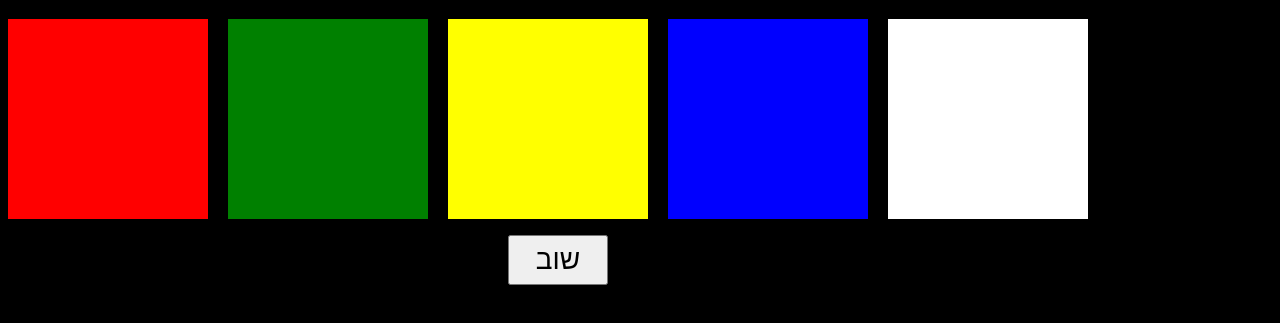
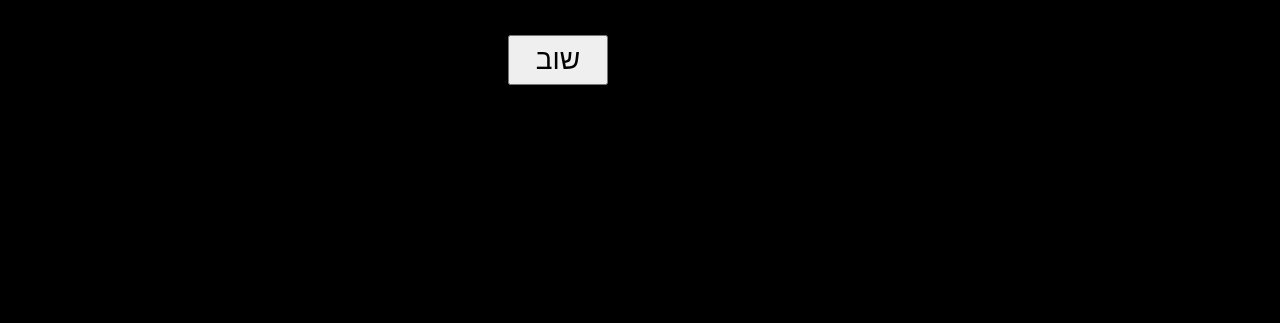
Before and after one commit to roybass/impostor-or-not, a plain HTML site: page index.html in a window 1280 px wide. Shown: the part 61-384 px from the top of the page. Drawn offline with Linux system fonts and the light colour scheme.

Commit message:
Update index.html

```diff
--- a/index.html
+++ b/index.html
@@ -2,25 +2,21 @@
 <html lang="en" >
 <head>
   <meta charset="UTF-8">
-  <title>Impostor Or Not</title>
+  <title>CodePen - A Pen by Roy Bass</title>
   <link rel="stylesheet" href="./style.css">
 
 </head>
 <body>
 <!-- partial:index.partial.html -->
-<body>
-  <h1> ?האם אתה אימפוסטר </h1>
-  <div class="grid-container">
-    <div onclick="onClickDiv(0)" class="box" style="background:red;"></div>
-    <div onclick="onClickDiv(1)" class="box" style="background:green;"></div>
-    <div onclick="onClickDiv(2)" class="box" style="background:yellow;"></div>
-    <div onclick="onClickDiv(3)" class="box" style="background:blue;"></div>       <div onclick="onClickDiv(4)" class="box" style="background:white;"></div>
+<h1> ?האם אתה אימפוסטר </h1>
+  <div id="container" class="grid-container">
   </div>
   <p>
   <button class="btn" onclick="select()">שוב</button>
    <p>
   <div id="res" class="result"></div>
-</body>
+    <div id="checks" class="checks">
+    </div>
 <!-- partial -->
   <script  src="./script.js"></script>
 
```
